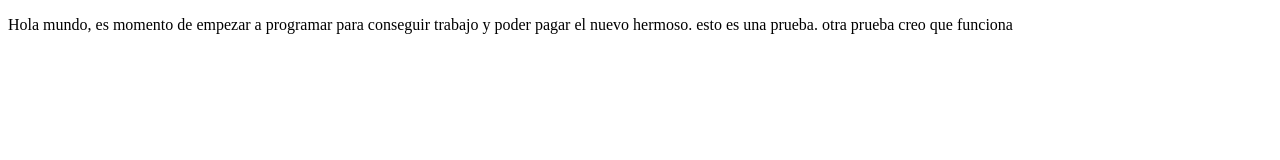
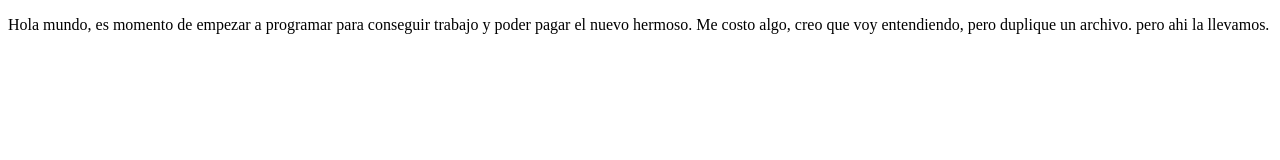
Before and after one commit to IvanGarciaDev/proyectoDemoCursoPrework, a plain HTML site: page index.html in a window 1280 px wide. Drawn offline with Linux system fonts and the light colour scheme.

Commit message:
haciendo pruebas a las 2 de la madrugada

```diff
--- a/index.html
+++ b/index.html
@@ -10,9 +10,8 @@
     <p>
         Hola mundo, es momento de empezar a programar para conseguir trabajo
         y poder pagar el nuevo hermoso.
-        esto es una prueba.
-        otra prueba
-        creo que funciona
+        Me costo algo, creo que voy entendiendo, pero duplique un archivo.
+        pero ahi la llevamos.
     </p>
 </body>
 </html>
```
